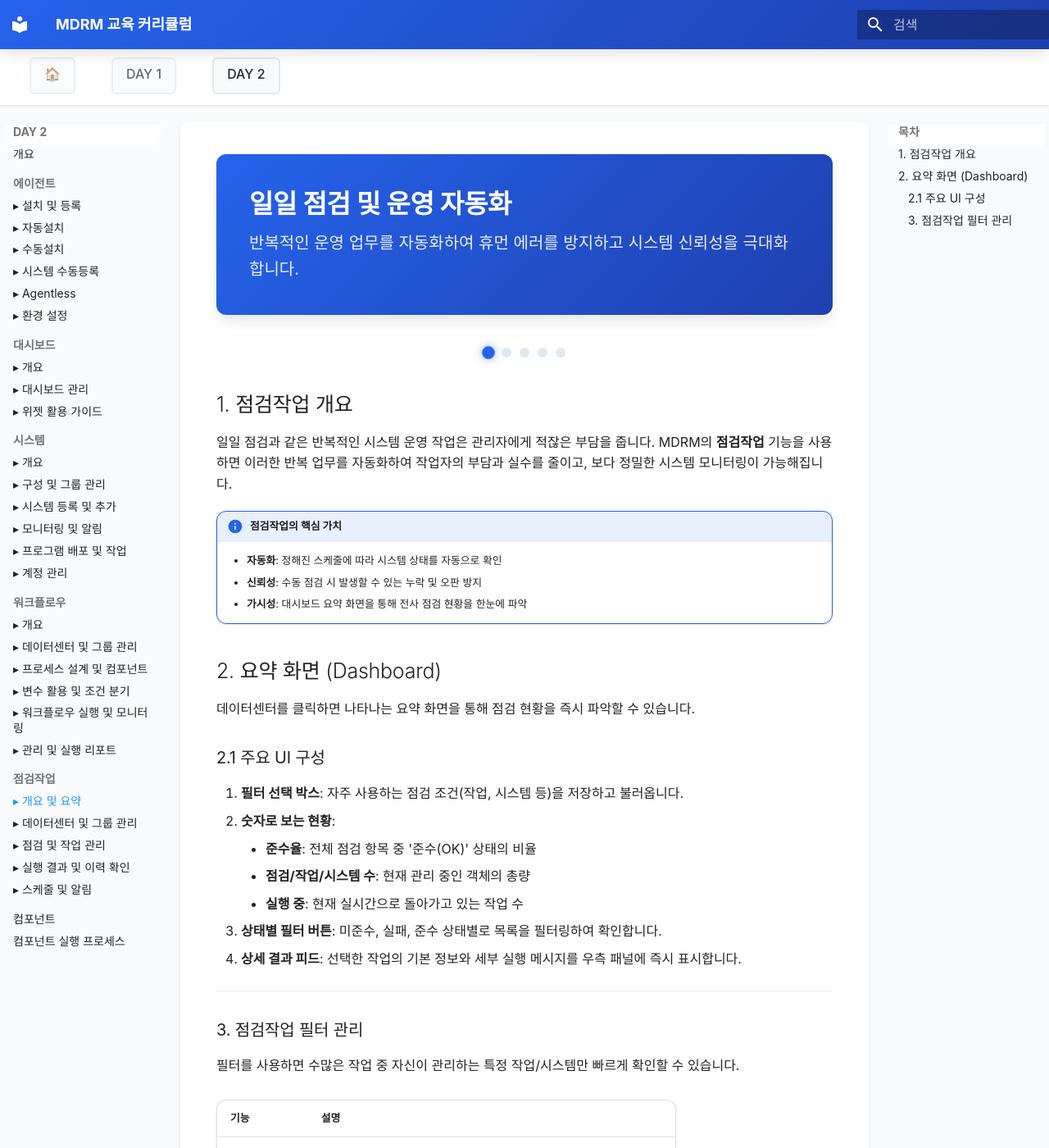
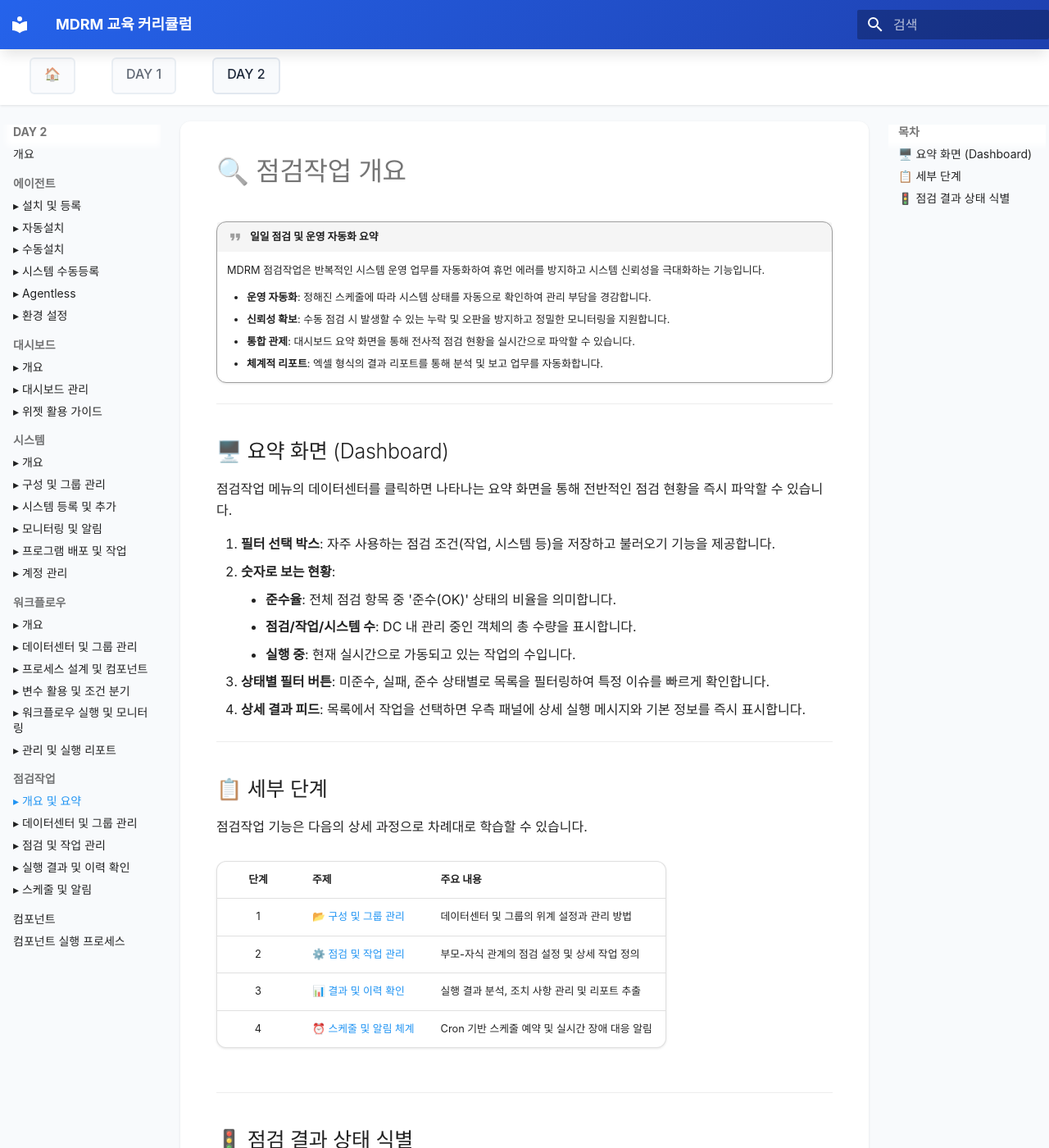
Before and after one commit to ai-uzoogom/MDRM_manual, an MkDocs documentation site: the page built from docs/day2/MDRM_점검작업_개요.md, in a window 1280 px wide and 1400 px high. Shown: the whole window at 82% size. Built offline with MkDocs 1.6.1 and Material for MkDocs 9.7.7, drawn with Linux system fonts in a browser that asks for light colours; some web fonts are replaced; some of the changed text lies outside the part shown.

```diff
--- a/docs/day2/MDRM_점검작업_개요.md
+++ b/docs/day2/MDRM_점검작업_개요.md
@@ -1,51 +1,56 @@
-<div class="page-title-box">
-    <h1>일일 점검 및 운영 자동화</h1>
-    <p>반복적인 운영 업무를 자동화하여 휴먼 에러를 방지하고 시스템 신뢰성을 극대화합니다.</p>
-</div>
+# 🔍 점검작업 개요
 
-<div class="progress-indicator">
-    <div class="progress-dot active"></div>
-    <div class="progress-dot"></div>
-    <div class="progress-dot"></div>
-    <div class="progress-dot"></div>
-    <div class="progress-dot"></div>
-</div>
+!!! quote "일일 점검 및 운영 자동화 요약"
+    MDRM 점검작업은 반복적인 시스템 운영 업무를 자동화하여 휴먼 에러를 방지하고 시스템 신뢰성을 극대화하는 기능입니다.
 
-## 1. 점검작업 개요
-일일 점검과 같은 반복적인 시스템 운영 작업은 관리자에게 적잖은 부담을 줍니다. MDRM의 **점검작업** 기능을 사용하면 이러한 반복 업무를 자동화하여 작업자의 부담과 실수를 줄이고, 보다 정밀한 시스템 모니터링이 가능해집니다.
-
-!!! info "점검작업의 핵심 가치"
-    - **자동화**: 정해진 스케줄에 따라 시스템 상태를 자동으로 확인
-    - **신뢰성**: 수동 점검 시 발생할 수 있는 누락 및 오판 방지
-    - **가시성**: 대시보드 요약 화면을 통해 전사 점검 현황을 한눈에 파악
-
-## 2. 요약 화면 (Dashboard)
-데이터센터를 클릭하면 나타나는 요약 화면을 통해 점검 현황을 즉시 파악할 수 있습니다.
-
-### 2.1 주요 UI 구성
-1. **필터 선택 박스**: 자주 사용하는 점검 조건(작업, 시스템 등)을 저장하고 불러옵니다.
-2. **숫자로 보는 현황**:
-    - **준수율**: 전체 점검 항목 중 '준수(OK)' 상태의 비율
-    - **점검/작업/시스템 수**: 현재 관리 중인 객체의 총량
-    - **실행 중**: 현재 실시간으로 돌아가고 있는 작업 수
-3. **상태별 필터 버튼**: 미준수, 실패, 준수 상태별로 목록을 필터링하여 확인합니다.
-4. **상세 결과 피드**: 선택한 작업의 기본 정보와 세부 실행 메시지를 우측 패널에 즉시 표시합니다.
+    * **운영 자동화**: 정해진 스케줄에 따라 시스템 상태를 자동으로 확인하여 관리 부담을 경감합니다.
+    * **신뢰성 확보**: 수동 점검 시 발생할 수 있는 누락 및 오판을 방지하고 정밀한 모니터링을 지원합니다.
+    * **통합 관제**: 대시보드 요약 화면을 통해 전사적 점검 현황을 실시간으로 파악할 수 있습니다.
+    * **체계적 리포트**: 엑셀 형식의 결과 리포트를 통해 분석 및 보고 업무를 자동화합니다.
 
 ---
 
-### 3. 점검작업 필터 관리
-필터를 사용하면 수많은 작업 중 자신이 관리하는 특정 작업/시스템만 빠르게 확인할 수 있습니다.
+## 🖥️ 요약 화면 (Dashboard)
 
-| 기능 | 설명 |
-| :--- | :--- |
-| **필터 추가** | 작업/시스템 선택 후 상단 [저장] 버튼을 클릭하여 이름 지정 |
-| **기본 필터 설정** | 특정 필터를 `default`로 지정하면 요약 화면 진입 시 해당 조건이 자동 적용 |
-| **필터 수정/삭제** | 기존 필터의 조건을 변경하거나 다른 이름으로 저장, 불필요한 필터 삭제 관리 |
+점검작업 메뉴의 데이터센터를 클릭하면 나타나는 요약 화면을 통해 전반적인 점검 현황을 즉시 파악할 수 있습니다.
+
+1. **필터 선택 박스**: 자주 사용하는 점검 조건(작업, 시스템 등)을 저장하고 불러오기 기능을 제공합니다.
+2. **숫자로 보는 현황**:
+    - **준수율**: 전체 점검 항목 중 '준수(OK)' 상태의 비율을 의미합니다.
+    - **점검/작업/시스템 수**: DC 내 관리 중인 객체의 총 수량을 표시합니다.
+    - **실행 중**: 현재 실시간으로 가동되고 있는 작업의 수입니다.
+3. **상태별 필터 버튼**: 미준수, 실패, 준수 상태별로 목록을 필터링하여 특정 이슈를 빠르게 확인합니다.
+4. **상세 결과 피드**: 목록에서 작업을 선택하면 우측 패널에 상세 실행 메시지와 기본 정보를 즉시 표시합니다.
+
+---
+
+## 📋 세부 단계
+
+점검작업 기능은 다음의 상세 과정으로 차례대로 학습할 수 있습니다.
+
+| 단계 | 주제 | 주요 내용 |
+| :---: | :--- | :--- |
+| 1 | [📂 구성 및 그룹 관리](MDRM_점검작업_구성_관리.md) | 데이터센터 및 그룹의 위계 설정과 관리 방법 |
+| 2 | [⚙️ 점검 및 작업 관리](MDRM_점검_작업_관리.md) | 부모-자식 관계의 점검 설정 및 상세 작업 정의 |
+| 3 | [📊 결과 및 이력 확인](MDRM_점검_실행_결과.md) | 실행 결과 분석, 조치 사항 관리 및 리포트 추출 |
+| 4 | [⏰ 스케줄 및 알림 체계](MDRM_점검_스케줄_알림.md) | Cron 기반 스케줄 예약 및 실시간 장애 대응 알림 |
+
+---
+
+## 🚦 점검 결과 상태 식별
+
+| 상태 | 아이콘 | 설명 |
+| :---: | :---: | :--- |
+| **준수** | :material-check-circle:{ .status-green } | 점검 결과 "OK"를 반환하여 정상 범위에 있는 상태 |
+| **미준수** | :material-alert-circle:{ .status-red } | 점검 결과 "CRITICAL"을 반환하여 조치가 필요한 상태 |
+| **실패** | :material-close-circle:{ .status-grey } | 통신 불가 등 기술적 원인으로 점검 자체를 수행 못한 상태 |
+
+---
 
 <a href="MDRM_점검작업_구성_관리.md" class="next-step-card">
-    <div class="next-content">
-        <div class="next-step-label">Next Step</div>
-        <div class="next-step-title">데이터센터 및 그룹 관리</div>
-    </div>
-    <div class="next-step-icon">→</div>
+    <span class="next-content">
+        <span class="next-step-label">Next Step</span>
+        <span class="next-step-title">📂 데이터센터 및 그룹 관리</span>
+    </span>
+    <span class="next-step-icon">→</span>
 </a>
```
Also changed, not shown: docs/day2/MDRM_메뉴_점검작업.md (deleted, +0 -18 lines), docs/day2/MDRM_점검_스케줄_알림.md (+18 -34 lines), docs/day2/MDRM_점검_실행_결과.md (+28 -34 lines), docs/day2/MDRM_점검_작업_관리.md (+41 -43 lines), docs/day2/MDRM_점검작업_구성_관리.md (+23 -31 lines).
